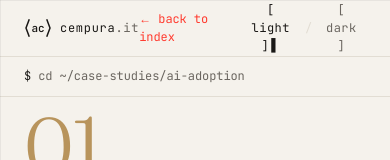
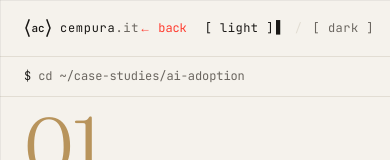
Before and after one commit to AC3m/cempura.it, a Next.js app: page /case/ai-adoption in a window 390 px wide. Shown: the top 160 px of the page. Built offline with nearby package versions, Linux system fonts and the light colour scheme.

Commit message:
fix(mobile): prevent topbar nav wrapping
- Add whitespace-nowrap to back link and theme toggle
- Shorten back link to 'back' on mobile, 'back to index' on md+
- Reduce nav gap from gap-6 to gap-3 on mobile

```diff
--- a/components/ThemeToggle.tsx
+++ b/components/ThemeToggle.tsx
@@ -13,7 +13,7 @@ export function ThemeToggle() {
 
   return (
     <div
-      className="font-mono text-[12px] tracking-[0.04em] flex items-center gap-1 select-none"
+      className="font-mono text-[12px] tracking-[0.04em] flex items-center gap-1 select-none whitespace-nowrap"
       style={{ color: 'var(--muted)' }}
     >
       <button
--- a/components/TopBar.tsx
+++ b/components/TopBar.tsx
@@ -14,10 +14,16 @@ export function TopBar({ showBack }: TopBarProps) {
     >
       <div className="max-w-[1280px] mx-auto px-6 md:px-8 h-14 flex items-center justify-between overflow-hidden">
         <LogoMark />
-        <nav className="flex items-center gap-6">
+        <nav className="flex items-center gap-3 md:gap-6">
           {showBack && (
-            <Link href="/" className="font-mono text-[12px]" style={{ color: 'var(--muted)' }}>
-              <span className="ilink">← back to index</span>
+            <Link
+              href="/"
+              className="font-mono text-[12px] whitespace-nowrap"
+              style={{ color: 'var(--muted)' }}
+            >
+              <span className="ilink">
+                ← back<span className="hidden md:inline"> to index</span>
+              </span>
             </Link>
           )}
           <ThemeToggle />
```
